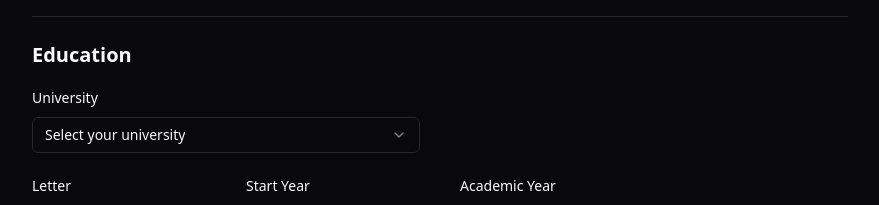
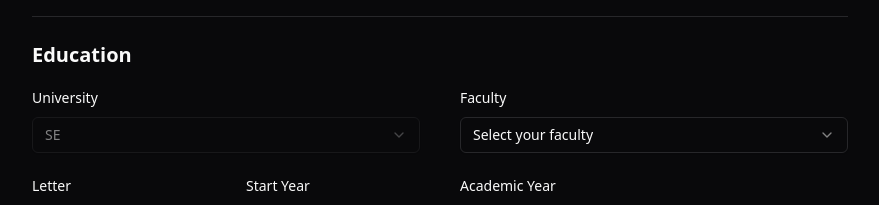
Before and after one commit to balint-kiraly/iocs-training-web-2025, a Next.js app: page /en/apply in a window 1280 px wide. Shown: the part 960-1165 px from the top of the page, without its empty margins (200-1079 px from the left). Built offline with nearby package versions, Linux system fonts and the light colour scheme.

Commit message:
Fix University selection

```diff
--- a/src/components/ApplicationForm.tsx
+++ b/src/components/ApplicationForm.tsx
@@ -46,7 +46,7 @@ export const ApplicationForm = () => {
       birthDate: undefined,
       birthPlace: '',
       mothersName: '',
-      university: undefined,
+      university: 'SE',
       otherUniversity: undefined,
       faculty: undefined,
       letter: undefined,
--- a/src/components/sections/form/FormEducationSection.tsx
+++ b/src/components/sections/form/FormEducationSection.tsx
@@ -104,10 +104,11 @@ export const FormEducationSection: React.FC<FormStudiesSectionProps> = ({ form }
                     }
                     field.onChange(value);
                   }}
+                  disabled
                 >
                   <FormControl>
                     <SelectTrigger {...field}>
-                      <SelectValue placeholder={text('placeholders.university')} />
+                      <SelectValue placeholder='SE' />
                     </SelectTrigger>
                   </FormControl>
                   <SelectContent>
```
